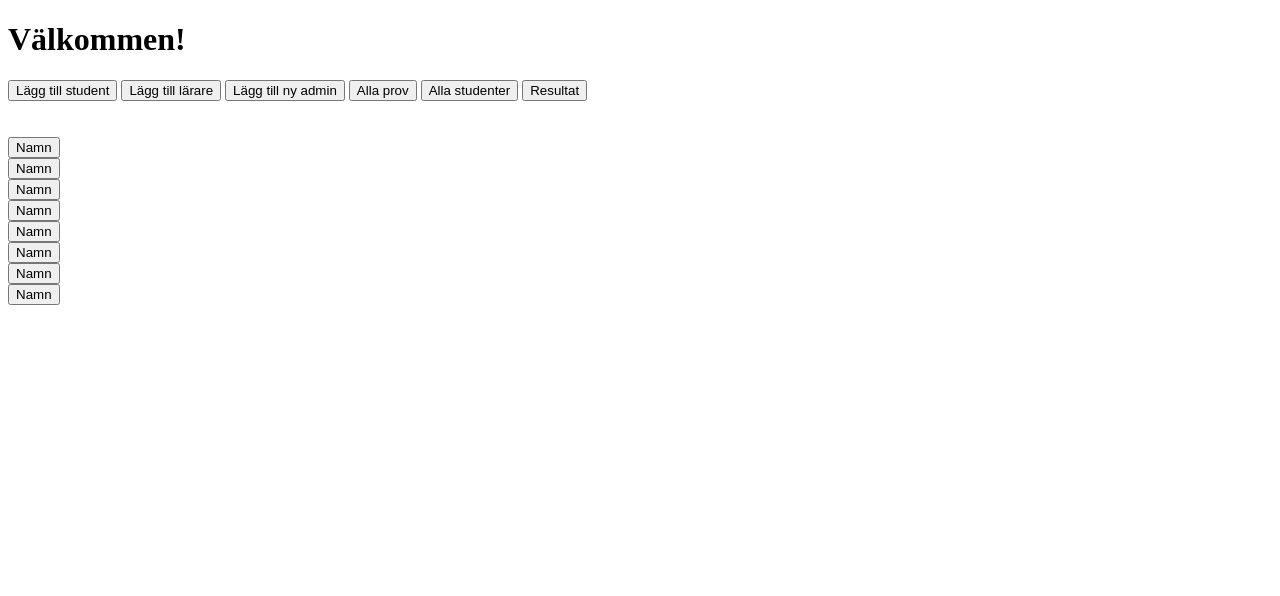
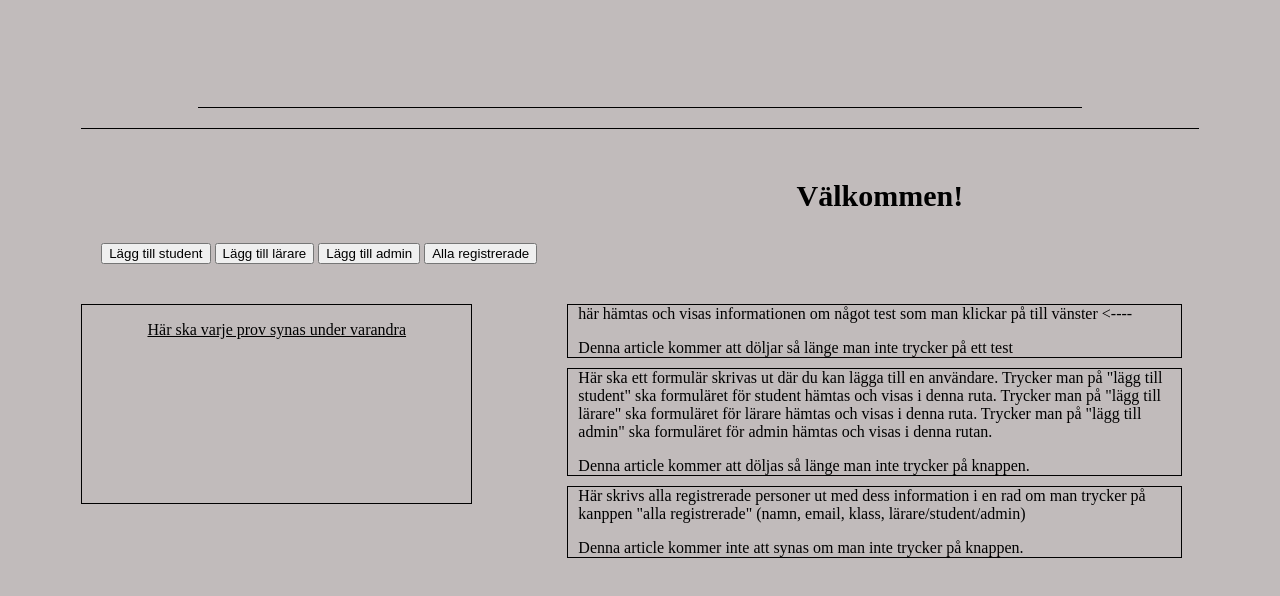
Before and after one commit to Grodfan/projekt, a plain HTML site: page public/LoginAdmin.html in a window 1280 px wide. Drawn offline with Linux system fonts and the light colour scheme.

Commit message:
css, struktur och lite nya element.
Lagt in lite css-design på några html-sidor. Ändra strukturen på några
html-sidor och lagt till lite nya element för admin och student.

```diff
--- a/public/LoginAdmin.html
+++ b/public/LoginAdmin.html
@@ -3,40 +3,60 @@
 <head>
     <meta charset="UTF-8">
     <title>Title</title>
-    <link rel="stylesheet" type="text/css" href="main.css" >
+    <link rel="stylesheet" type="text/css" href="css/style.css" >
+    <link rel="stylesheet" type="text/css" href="css/unsemantic-grid-responsive-tablet.css" />
+</head>
+<body>
+<div>
+    <header class="grid-90 prefix-5 suffix-5 mobile-grid-100 tablet-grid-90 prefix-5 suffix-5 pageDesign">
+    </header>
+</div>
 
-</head>
+<div>
+    <section class="grid-90 prefix-5 suffix-5 mobile-grid-100 tablet-grid-90 prefix-5 suffix-5">
+        <article class="greetingDesign">
+            <h1>Välkommen!</h1>
+            <button id="addStudent">Lägg till student</button>
+            <button id="addTeacher">Lägg till lärare</button>
+            <button id="addAdmin">Lägg till admin</button>
+            <!-- This is not needed right now <button id="allTest">Alla prov</button>-->
+            <button id="allStudent">Alla registrerade</button>
+            <!-- This is not needed right now <button id="results">Resultat</button>-->
+        </article>
+</section>
 
-<body>
+    <section class="grid-90 prefix-5 suffix-5 mobile-grid-100 tablet-grid-90 prefix-5 suffix-5">
+        <article class="grid-35 mobile-grid-100 tablet-grid-35 boxWithAllTestsDesign">
+            <!--this part might be better if it's connected and printet out direct from javascript-->
+            <form method="get">
+                <p><a class="allTests" href="">Här ska varje prov synas under varandra</a></p>
+            </form>
+        </article>
 
-    <h1>Välkommen!</h1>
+        <article id="getTestInformation" class="grid-55 mobile-grid-100 tablet-grid-55 boxWithTestInformation">
+            här hämtas och visas informationen om något test som man klickar på till vänster <----
+            <p></p>
+            Denna article kommer att döljar så länge man inte trycker på ett test
+        </article>
 
-<div class="containerAdmin">
-    <form action="">
-        <button id="addStudent"> Lägg till student</button>
-        <button id="addTeacher">Lägg till lärare</button>
-        <button id="newAdmin">Lägg till ny admin</button>
-        <button id="allTest">Alla prov</button>
-        <button id="allStudent">Alla studenter</button>
-        <button id="results">Resultat</button> <br> <br><br>
+        <article id="formForAddingAUser" class="grid-55 mobile-grid-100 tablet-grid-55 createNewUserBox">
+            <form>
+                Här ska ett formulär skrivas ut där du kan lägga till en användare.
+                Trycker man på "lägg till student" ska formuläret för student hämtas och visas i denna ruta.
+                Trycker man på "lägg till lärare" ska formuläret för lärare hämtas och visas i denna ruta.
+                Trycker man på "lägg till admin" ska formuläret för admin hämtas och visas i denna rutan.
+                <p></p>
+                Denna article kommer att döljas så länge man inte trycker på knappen.
+            </form>
+        </article>
 
-
-    </form>
-    </div>
-
-    <div class="containerButton">
-
-             <input type="button" value="Namn"> <br>
-             <input type="button" value="Namn"> <br>
-             <input type="button" value="Namn"> <br>
-             <input type="button" value="Namn"> <br>
-             <input type="button" value="Namn"> <br>
-             <input type="button" value="Namn"> <br>
-             <input type="button" value="Namn"> <br>
-             <input type="button" value="Namn"> <br>
-    </div>
-
-
-    <script src="main.js"></script>
+        <article class="grid-55 mobile-grid-100 tablet-grid-55 boxWithAllRegistered">
+            Här skrivs alla registrerade personer ut med dess information i en rad om man trycker på kanppen "alla registrerade"
+            (namn, email, klass, lärare/student/admin)
+            <p></p>
+            Denna article kommer inte att synas om man inte trycker på knappen.
+        </article>
+    </section>
+</div>
 </body>
 </html>
--- /dev/null
+++ b/public/css/style.css
@@ -0,0 +1,70 @@
+/*Settings on all pages*/
+body{
+    background-color: #c1bbbb;
+
+}
+a{
+    color: #000000;
+}
+header.pageDesign{
+    border-bottom: solid 1px;
+    width: 70%;
+    height: 100px;
+    margin-bottom: 20px;
+    margin-left: 15%;
+}
+.greetingDesign{
+    border-top: solid 1px;
+    padding: 20px;
+    margin-bottom: 20px;
+}
+.greetingDesign h1{
+    padding-right: 20%;
+    font-size: 30px;
+    text-align: right;
+}
+
+/*Admin index page*/
+.boxWithAllTestsDesign{
+    border: solid 1px;
+    margin-bottom: 10px;
+    height: 200px;
+    text-align: center;
+}
+.boxWithTestInformation{
+    border: solid 1px;
+    margin-left: 95px;
+    margin-bottom: 10px;
+}
+.createNewUserBox{
+    border: solid 1px;
+    margin-left: 95px;
+    margin-bottom: 10px;
+}
+.boxWithAllRegistered{
+    border: solid 1px;
+    margin-left: 95px;
+    margin-bottom: 10px;
+}
+
+/*Student index page*/
+.boxWithAllResults{
+    border: solid 1px;
+    margin-left: 95px;
+    margin-bottom: 10px;
+}
+
+/*Login page*/
+.sectionBorder{
+    border-top: solid 1px;
+    padding: 30px;
+}
+.loginDesign {
+    border: solid 1px;
+    border-color: #a8a8a8;
+    padding-bottom: 30px;
+    padding-left: 30px;
+    background-color: #fffdfd;
+    width: 30%;
+    margin: 0 auto;
+}
```
Also changed, not shown: public/Login.html (+16 -24 lines), public/studentIndex.html (+13 -15 lines).
